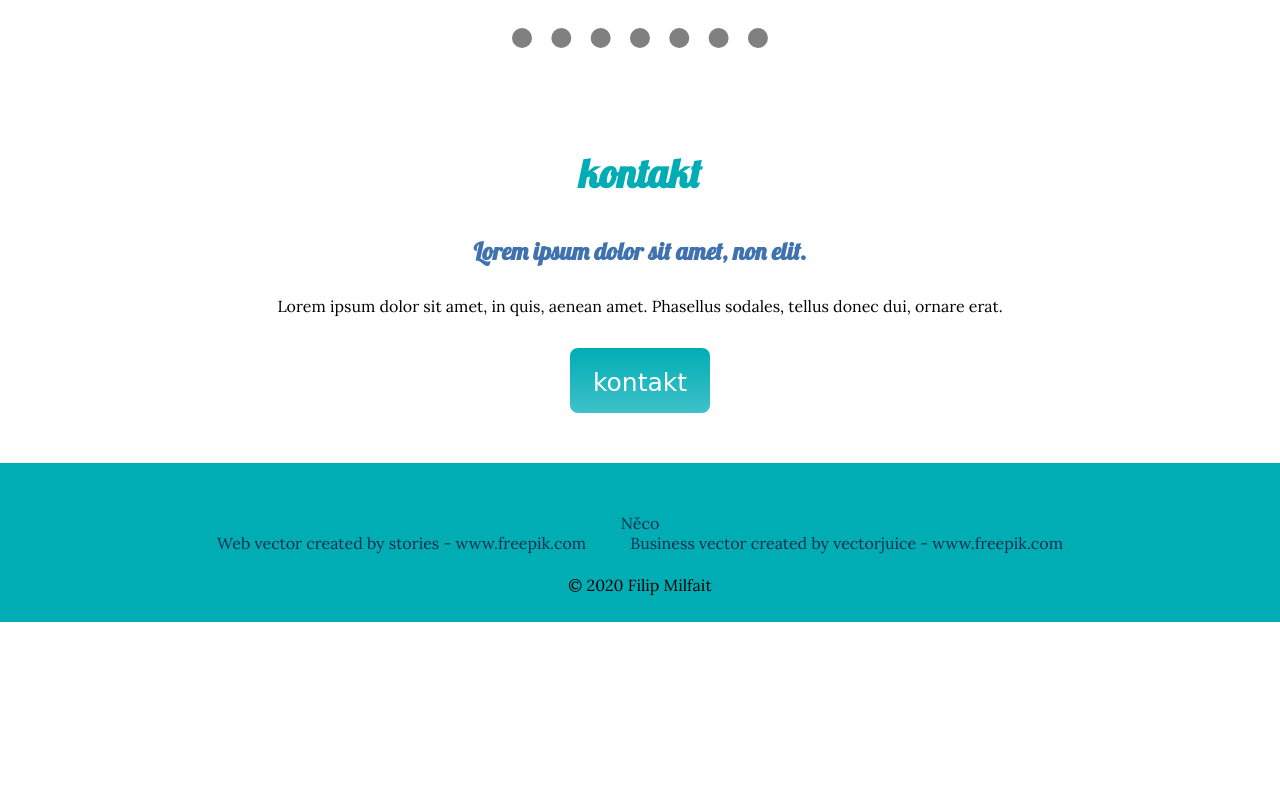
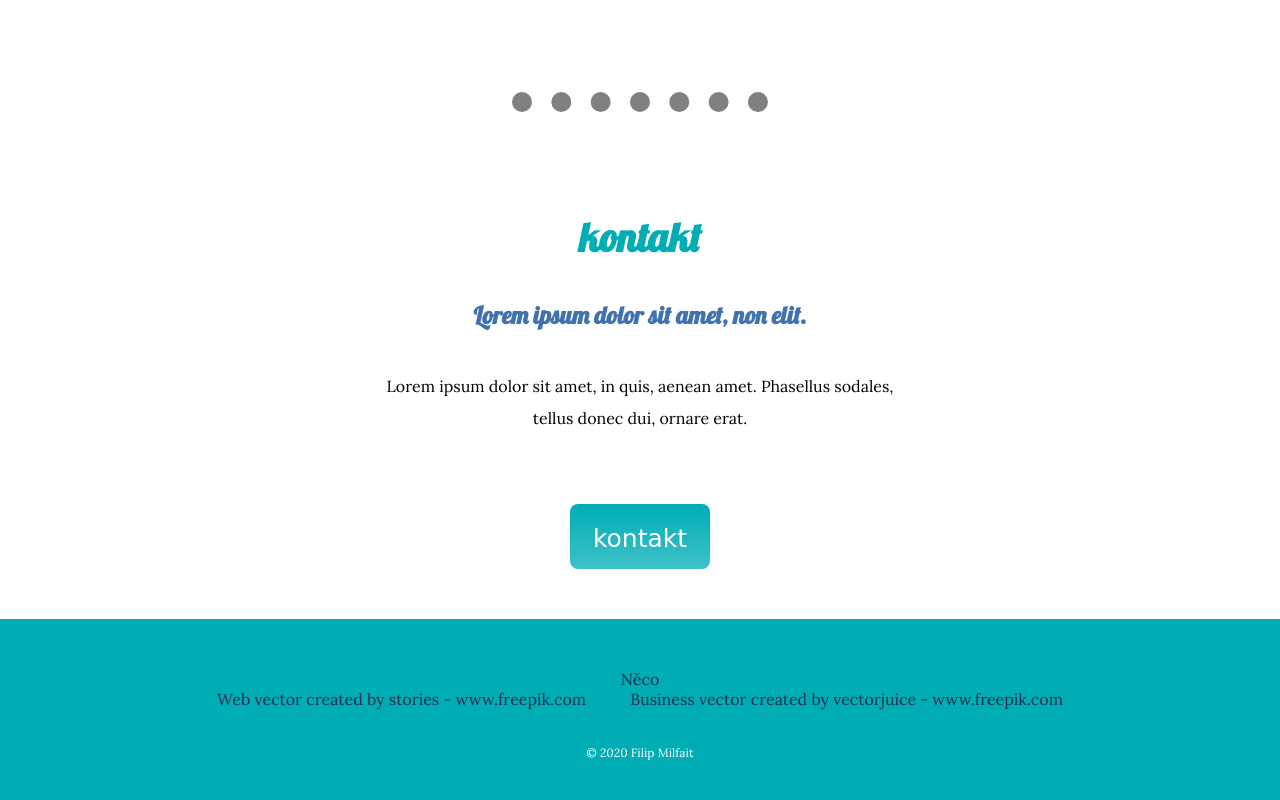
Before and after one commit to Fifa08ho/Cv-2.0, a plain HTML site: page index.html in a window 1280 px wide. Shown: the part 2376-3176 px from the top of the page. Before the commit the page ends 2998 px from the top, so only its background shows below. Drawn offline with Linux system fonts and the light colour scheme; a web font is replaced by a local one.

Commit message:
Add files via upload

```diff
--- a/index.html
+++ b/index.html
@@ -23,7 +23,7 @@
     <div class="profil">
       <img src="photo" alt="me">
       <h2>Ahoj.</h2>
-      <p>Lorem ipsum dolor sit amet, vitae volutpat, děi conubia, dolor urna. Non auctor, montes nulla distinctio.</p>
+      <p class="zac">Lorem ipsum dolor sit amet, vitae volutpat, děi conubia, dolor urna. Non auctor, montes nulla distinctio.</p>
     </nav>
     <hr>
     <article>
@@ -44,7 +44,7 @@
     <div class="kontakt">
       <h2>kontakt</h2>
       <h3>Lorem ipsum dolor sit amet, non elit.</h3>
-      <p>Lorem ipsum dolor sit amet, in quis, aenean amet. Phasellus sodales, tellus donec dui, ornare erat.</p>
+      <p class="zprava">Lorem ipsum dolor sit amet, in quis, aenean amet. Phasellus sodales, tellus donec dui, ornare erat.</p>
       <a class="mail" href="mailto:filip.milfait@seznam.cz">kontakt</a>
     </div>
 
@@ -55,7 +55,7 @@
     <br>
     <a href="https://www.freepik.com/vectors/web">Web vector created by stories - www.freepik.com</a>
     <a href='https://www.freepik.com/vectors/business'>Business vector created by vectorjuice - www.freepik.com</a>
-    <p>© 2020 Filip Milfait</p>
+    <p class="copyright">© 2020 Filip Milfait</p>
   </footer>
 </body>
 
```
